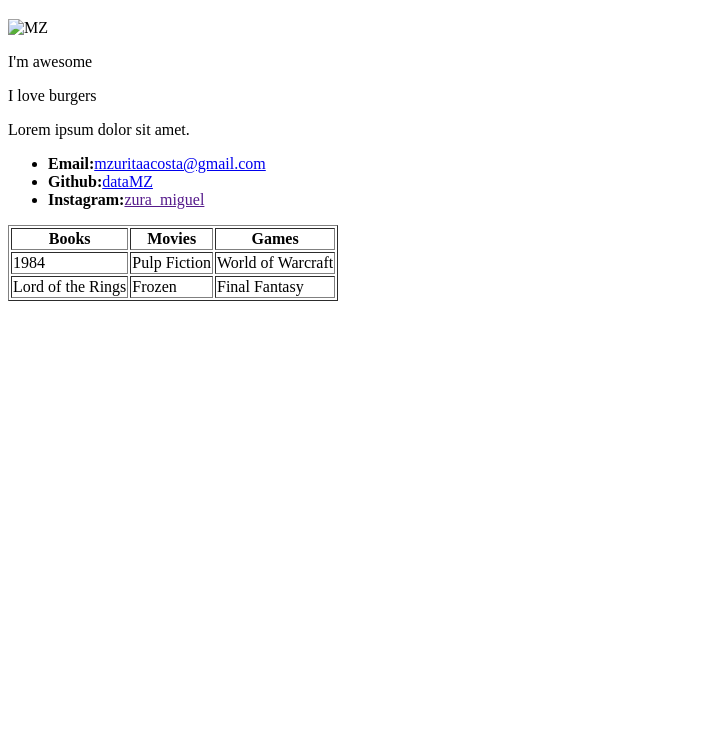
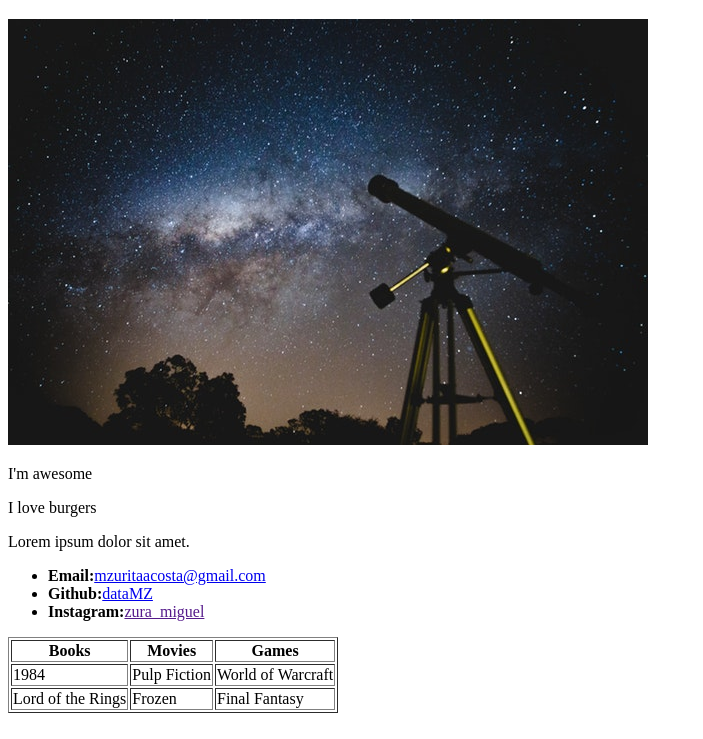
Before and after one commit to m-zurita/datamz.github.io, a plain HTML site: page index.html in a window 1280 px wide. Shown: the part 61-800 px from the top of the page, without its empty margins (0-703 px from the left). Drawn offline with Linux system fonts and the light colour scheme.

Commit message:
Second push

```diff
--- a/index.html
+++ b/index.html
@@ -10,7 +10,7 @@
 
 <body>
     <h1>Miguel Ángel Zurita Acosta</h1>
-    <img src="Img1.jpg" alt="MZ">
+    <img src="/img/Img1.jpg" alt="MZ">
     <p>I'm awesome</p>
     <p>I love burgers</p>
     <p>Lorem ipsum dolor sit amet.</p>
```
